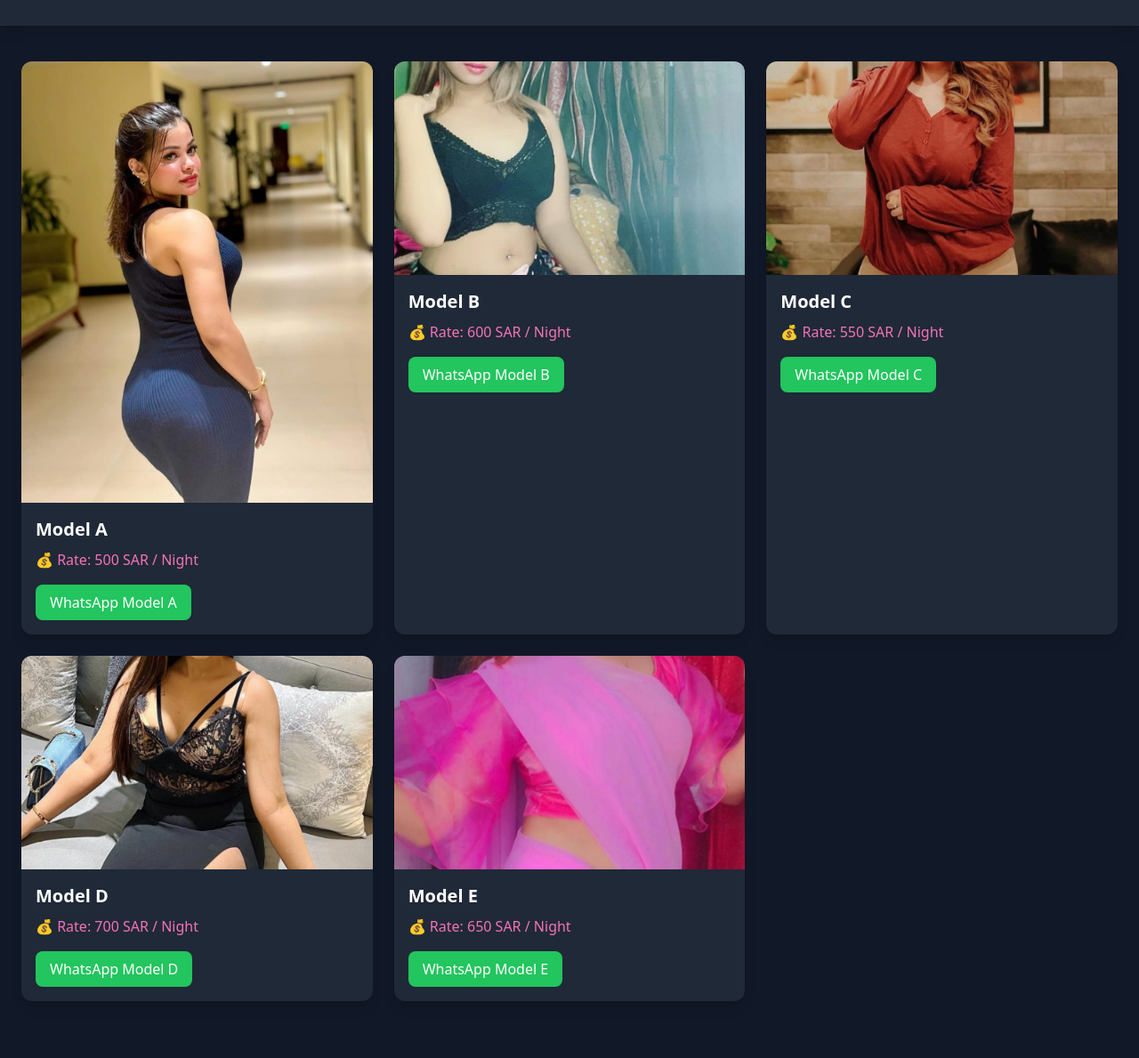
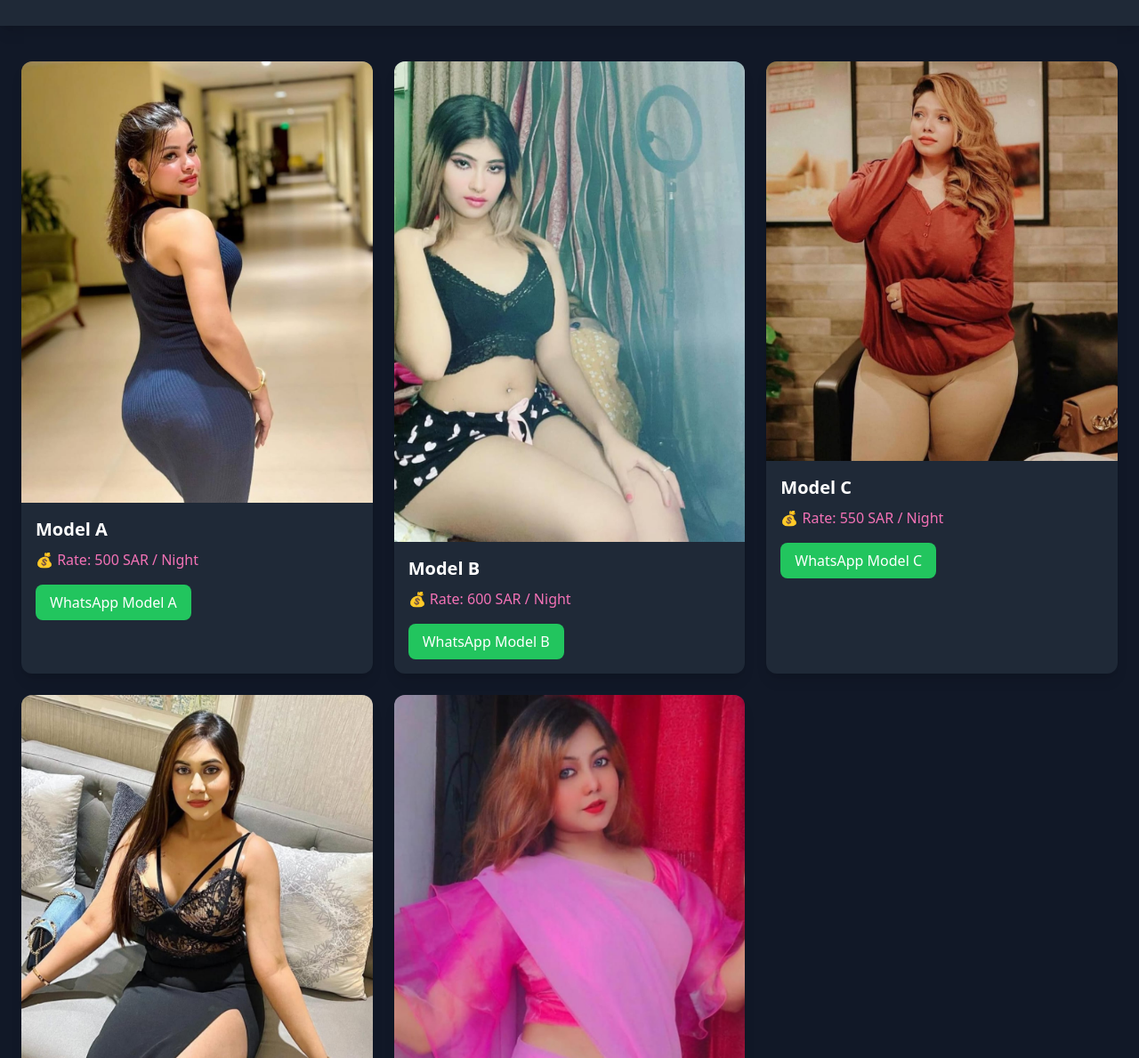
Before and after one commit to ksanoon/nightservice1, a plain HTML site: page index.html in a window 1280 px wide. Shown: the part 111-1300 px from the top of the page at 89% size. Before the commit the page ends 1276 px from the top, so only its background shows below. Drawn offline with nearby package versions, Linux system fonts and the light colour scheme.

Commit message:
index.html

```diff
--- a/index.html
+++ b/index.html
@@ -35,7 +35,7 @@
 
     <!-- Model 2 -->
     <div class="bg-gray-800 rounded-xl overflow-hidden shadow-lg">
-      <img src="images/2.jpg" alt="Model 2" class="w-full h-60 object-cover" />
+      <img src="images/2.jpg" alt="Model 2" class="w-full h-100 object-cover" />
       <div class="p-4">
         <h2 class="text-xl font-semibold">Model B</h2>
         <p class="mt-2 text-pink-400">💰 Rate: 600 SAR / Night</p>
@@ -51,7 +51,7 @@
 
     <!-- Model 3 -->
     <div class="bg-gray-800 rounded-xl overflow-hidden shadow-lg">
-      <img src="images/3.jpg" alt="Model 3" class="w-full h-60 object-cover" />
+      <img src="images/3.jpg" alt="Model 3" class="w-full h-100 object-cover" />
       <div class="p-4">
         <h2 class="text-xl font-semibold">Model C</h2>
         <p class="mt-2 text-pink-400">💰 Rate: 550 SAR / Night</p>
@@ -67,7 +67,7 @@
 
     <!-- Model 4 -->
     <div class="bg-gray-800 rounded-xl overflow-hidden shadow-lg">
-      <img src="images/4.jpg" alt="Model 4" class="w-full h-60 object-cover" />
+      <img src="images/4.jpg" alt="Model 4" class="w-full h-100 object-cover" />
       <div class="p-4">
         <h2 class="text-xl font-semibold">Model D</h2>
         <p class="mt-2 text-pink-400">💰 Rate: 700 SAR / Night</p>
@@ -83,7 +83,7 @@
 
     <!-- Model 5 -->
     <div class="bg-gray-800 rounded-xl overflow-hidden shadow-lg">
-      <img src="images/5.jpg" alt="Model 5" class="w-full h-60 object-cover" />
+      <img src="images/5.jpg" alt="Model 5" class="w-full h-100 object-cover" />
       <div class="p-4">
         <h2 class="text-xl font-semibold">Model E</h2>
         <p class="mt-2 text-pink-400">💰 Rate: 650 SAR / Night</p>
```
